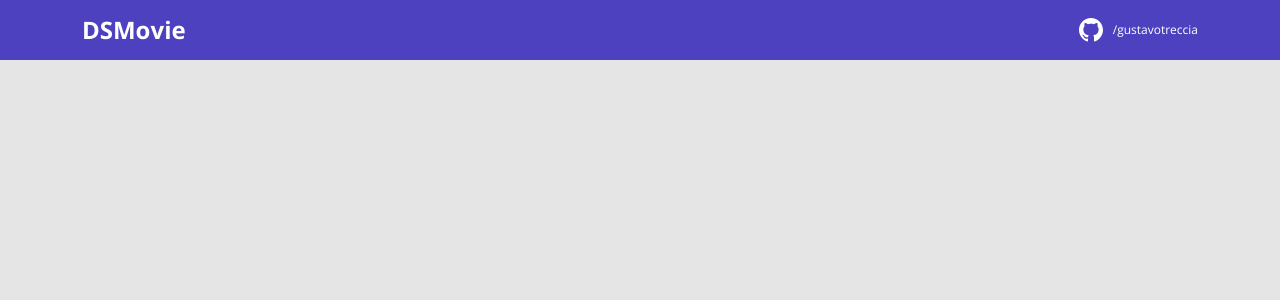
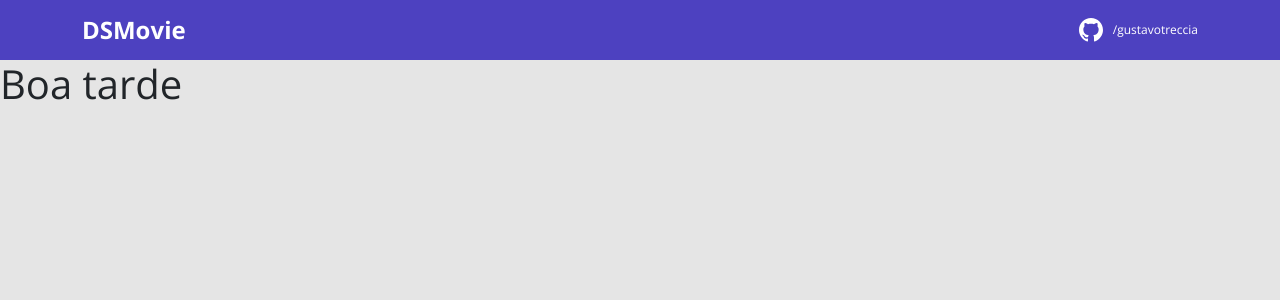
Before and after one commit to GustavoTreccia/SDS6, a React (Create React App) app in the folder frontend/: page / in a window 1280 px wide. Shown: the top 300 px of the page. Built offline with nearby package versions, Linux system fonts and the light colour scheme.

Commit message:
Rotas adicionadas

```diff
--- a/frontend/package.json
+++ b/frontend/package.json
@@ -10,9 +10,11 @@
     "@types/node": "^16.7.13",
     "@types/react": "^17.0.20",
     "@types/react-dom": "^17.0.9",
+    "@types/react-router-dom": "5.3.2",
     "bootstrap": "5.1.3",
     "react": "^17.0.2",
     "react-dom": "^17.0.2",
+    "react-router-dom": "6.2.1",
     "react-scripts": "5.0.0",
     "typescript": "^4.4.2",
     "web-vitals": "^2.1.0"
--- a/frontend/src/App.tsx
+++ b/frontend/src/App.tsx
@@ -1,11 +1,23 @@
-import React from 'react';
-import NavBar from './components/NavBar';
-import logo from './logo.svg';
-
+import {
+  BrowserRouter,
+  Routes,
+  Route
+} from "react-router-dom";
+import Listing from 'pages/Listing';
+import Form from 'pages/Form';
+import Navbar from "components/NavBar";
 
 function App() {
   return (
-    <NavBar/>
+    <BrowserRouter>
+      <Navbar />
+      <Routes>
+        <Route path="/" element={<Listing />} />
+        <Route path="/form">
+          <Route path=":movieId" element={<Form />} />
+        </Route>
+      </Routes>
+    </BrowserRouter>
   );
 }
 
--- /dev/null
+++ b/frontend/src/pages/Form/index.tsx
@@ -0,0 +1,7 @@
+function Form() {
+    return(
+        <h1>Boa noite</h1>
+    );
+}
+
+export default Form;
--- /dev/null
+++ b/frontend/src/pages/Listing/index.tsx
@@ -0,0 +1,7 @@
+function Listing(){
+    return(
+        <h1>Boa tarde</h1>
+    );
+
+}
+export default Listing;
```
Also changed, not shown: 1 other file (tests, documents, lock files or other folders).
